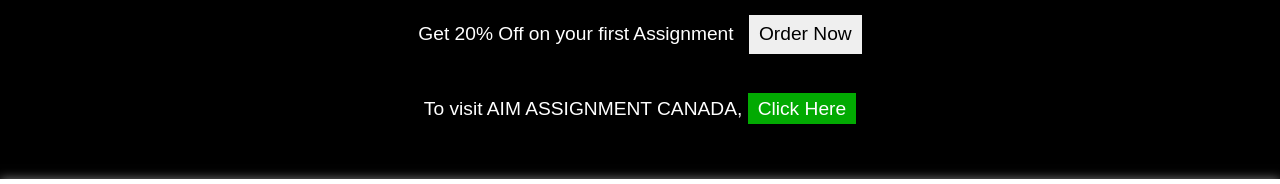
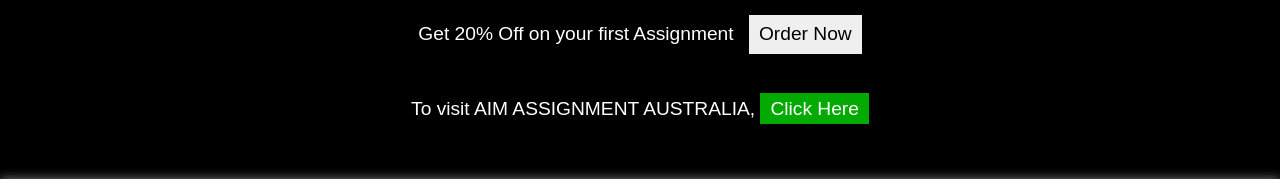
Before and after one commit to aeshwd/aimassignment, a plain HTML site: page index.html in a window 1280 px wide. Shown: the top 184 px of the page. Drawn offline with nearby package versions, Linux system fonts and the light colour scheme.

Commit message:
Update index.html

```diff
--- a/index.html
+++ b/index.html
@@ -18,7 +18,7 @@
     <div class="top-section ">
         <div class="container">
         <p>Get 20% Off on your first Assignment <a href="/aimassignment/order.html">  <button>Order Now</button></a> </p>
-             <p style="padding: 20px; line-height: 2;">To visit AIM ASSIGNMENT CANADA, <a href="https://aeshwd.github.io/aimaustralia/" style="color: white; background-color: rgb(2, 170, 2); padding: 5px 10px; text-decoration: none; margin-top: 20px;">Click Here</a></p>
+             <p style="padding: 20px; line-height: 2;">To visit AIM ASSIGNMENT AUSTRALIA, <a href="https://aeshwd.github.io/aimaustralia/" style="color: white; background-color: rgb(2, 170, 2); padding: 5px 10px; text-decoration: none; margin-top: 20px;">Click Here</a></p>
     </div>
     </div>
 
```
